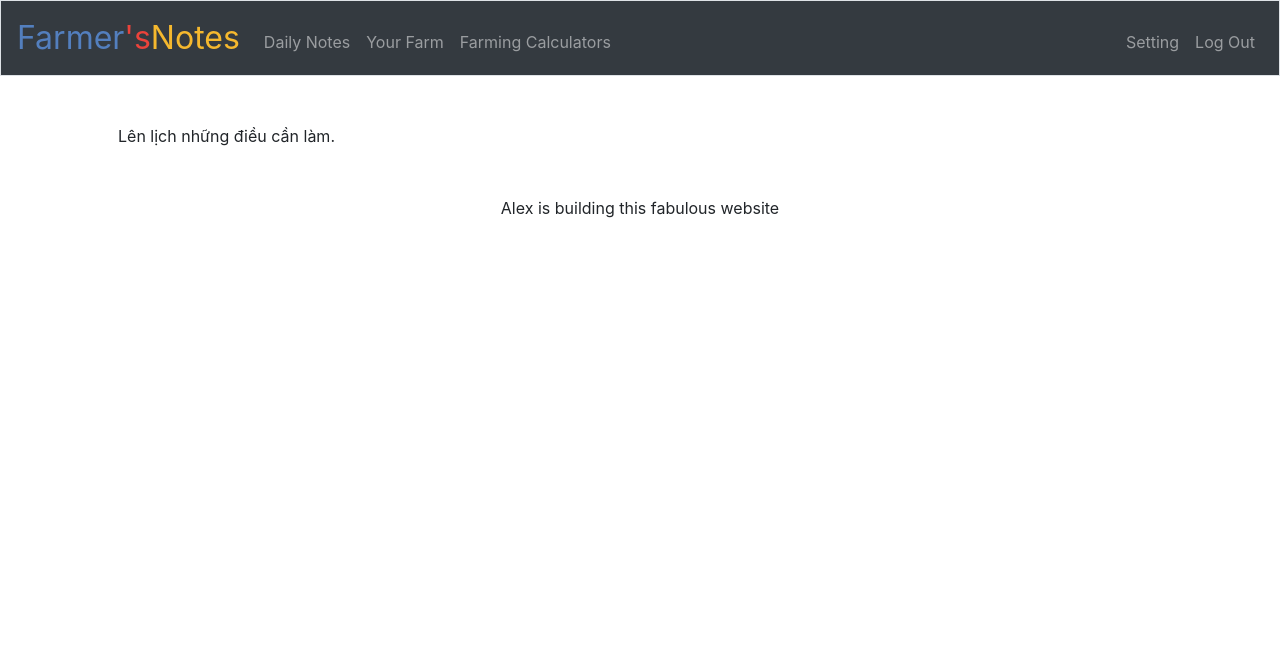
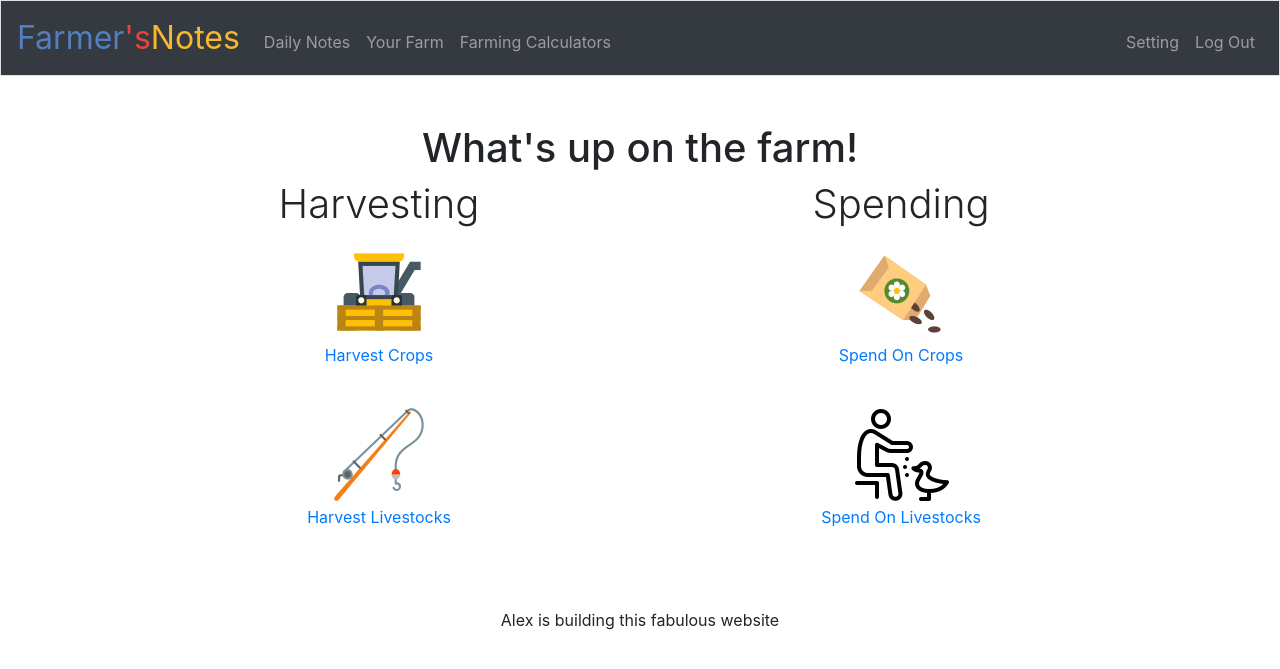
Before and after one commit to alexsonphoenix/cs50-final, a Flask app: page /dailyNotes in a window 1280 px wide. Shown: the top 669 px of the page. Run offline with Flask 2, Linux system fonts and the light colour scheme; a user stored in the database is signed in; some libraries are stand-ins or nearby versions.

Commit message:
dailynotes frontend

```diff
--- a/app.py
+++ b/app.py
@@ -98,7 +98,7 @@ def login():
         session["user_username"] = rows[0]["username"]
 
         # Redirect user to home page
-        return redirect("/")
+        return redirect("/dailyNotes")
 
     # User reached route via GET (as by clicking a link or via redirect)
     return render_template("login.html", form = form)
@@ -166,14 +166,15 @@ def register():
         session["user_id"] = just_registered[0]["id"]
         session["user_username"] = just_registered[0]["username"]
 
-        return redirect("/")
+        return redirect("/setting")
 
     # users reaching register via GET method
     else:
         return render_template("register.html")
 
 
-# Form for setting route
+# SETTING PAGE:
+# Forms for setting route
 class trackingYearsForm(FlaskForm):
     trackingYears = IntegerField('Tracking Years', validators=[NumberRange(min=1, max=7, message="between 1 and 7 years")])
     submit1 = SubmitField('Save')
@@ -181,22 +182,22 @@ class trackingYearsForm(FlaskForm):
 class cropForm(FlaskForm):
     crop_name = StringField('Crop Name')
     cropUnit = StringField('Crop Measurement')
-    submit2 = SubmitField('Save')
+    submit2 = SubmitField('Add')
 
 class cropExForm(FlaskForm):
     cropEx = StringField('Crop Expense')
     cropExUnit = StringField('Crop Expense measurement')
-    submit3 = SubmitField('Save')
+    submit3 = SubmitField('Add')
 
 class livestockForm(FlaskForm):
     livestock = StringField('LiveStock')
     livestockUnit = StringField('LiveStock measurement')
-    submit4 = SubmitField('Save')
+    submit4 = SubmitField('Add')
 
 class livestockExForm(FlaskForm):
     livestockEx = StringField('LiveStock Expense')
     livestockExUnit = StringField('LiveStock Expense measurement')
-    submit5 = SubmitField('Save')
+    submit5 = SubmitField('Add')
 
 @app.route("/setting", methods=["GET", "POST"])
 @login_required
@@ -224,26 +225,51 @@ def setting():
                         unit_name=request.form.get("form2-cropUnit"))
 
         return redirect("/setting")
+
     # User reached route via POST : HANDLING CROP EXPENSES SETTING
     if form3.submit3.data and form3.validate():
-        # insert CROP data into the database
-        db.execute("INSERT INTO cropExpenses (user_id, cropName, unitName) VALUES (:user_id, :crop_name, :unit_name)", user_id=session["user_id"],
-                        crop_name=request.form.get("form3-crop_name"),
-                        unit_name=request.form.get("form3-cropUnit"))
+        # insert CROP EXPENSE data into the database
+        db.execute("INSERT INTO cropExpenses (user_id, cropExName, cropExUnit) VALUES (:user_id, :cropEx, :cropExUnit)", user_id=session["user_id"],
+                        cropEx=request.form.get("form3-cropEx"),
+                        cropExUnit=request.form.get("form3-cropExUnit"))
 
         return redirect("/setting")
+
     # User reached route via POST : HANDLING LIVESTOCK SETTING
+    if form4.submit4.data and form4.validate():
+        # insert LIVESTOCK data into the database
+        db.execute("INSERT INTO livestocks (user_id, livestockName, livestockUnit) VALUES (:user_id, :livestock, :livestockUnit)", user_id=session["user_id"],
+                        livestock=request.form.get("form4-livestock"),
+                        livestockUnit=request.form.get("form4-livestockUnit"))
+
+        return redirect("/setting")
 
     # User reached route via POST : HANDLING LIVESTOCK EXPENSES SETTING
+    if form5.submit5.data and form5.validate():
+        # insert LIVESTOCK EXPENSE data into the database
+        db.execute("INSERT INTO livestockExpenses (user_id, livestockExName, livestockExUnit) VALUES (:user_id, :livestockEx, :livestockExUnit)", user_id=session["user_id"],
+                        livestockEx=request.form.get("form5-livestockEx"),
+                        livestockExUnit=request.form.get("form5-livestockExUnit"))
 
+        return redirect("/setting")
+
+
+
+    # Query to display current inventories
+    qry_crops = db.execute("SELECT * FROM crops WHERE user_id = :user_id", user_id=session["user_id"])
+    qry_cropEx = db.execute("SELECT * FROM cropExpenses WHERE user_id = :user_id", user_id=session["user_id"])
+    qry_livestocks = db.execute("SELECT * FROM livestocks WHERE user_id = :user_id", user_id=session["user_id"])
+    qry_livestockEx = db.execute("SELECT * FROM livestockExpenses WHERE user_id = :user_id", user_id=session["user_id"])
     # User reached route via GET (as by clicking a link or via redirect)
     return render_template("setting.html", form1=form1,
                                             form2=form2,
                                             form3=form3,
                                             form4=form4,
-                                            form5=form5)
-
-
+                                            form5=form5,
+                                            qry_crops=qry_crops,
+                                            qry_cropEx=qry_cropEx,
+                                            qry_livestocks=qry_livestocks,
+                                            qry_livestockEx=qry_livestockEx)
 
 
 # Personal touch: allow users to change their passwords
@@ -286,14 +312,14 @@ def changePassword():
         return render_template("login.html")
 
 
-@app.route("/yourFarm")
+@app.route("/yourFarm") # Only displaying
 @login_required
 def yourFarm():
     # Query user in [users] table
     user_query = db.execute("SELECT * FROM users WHERE id = :user_id",user_id = session["user_id"])
-    print(user_query[0]["trackingYears"])
-    yearNum = int(user_query[0]["trackingYears"])
-    return render_template("yourFarm.html", trackingYears=yearNum)
+
+
+    return render_template("yourFarm.html", trackingYears=int(user_query[0]["trackingYears"]))
 
 
 @app.route("/calculators")
--- a/templates/dailyNotes.html
+++ b/templates/dailyNotes.html
@@ -5,8 +5,28 @@
 {% endblock %}
 
 {% block main %}
-    <div>
-      Lên lịch những điều cần làm.
+    <div class="container">
+      <h1 class="text-center"> What's up on the farm! </h1>
+      <div class="row">
+        <div class="col-6">
+          <h1 class="text-center font-weight-light">Harvesting</h1>
+          <div class="row justify-content-center">
+            <a href="" class="btn btn-default btn-rounded mb-4" data-toggle="modal" data-target="#modalCropForm"><img src="static\images\harvestCrop.png" class="img-fluid" alt="Responsive image"><br>Harvest Crops</a>
+          </div>
+          <div class="row justify-content-center">
+            <a href="" class="btn btn-default btn-rounded mb-4" data-toggle="modal" data-target="#modalLivestockForm"><img src="static\images\harvestLivestock.png" class="img-fluid" alt="Responsive image"><br>Harvest Livestocks</a>
+          </div>
+        </div>
+        <div class="col-6">
+          <h1 class="text-center font-weight-light">Spending</h1>
+          <div class="row justify-content-center">
+            <a href="" class="btn btn-default btn-rounded mb-4" data-toggle="modal" data-target="#modalCropExForm"><img src="static\images\spendCrop.png" class="img-fluid" alt="Responsive image"><br>Spend On Crops</a>
+          </div>
+          <div class="row justify-content-center">
+            <a href="" class="btn btn-default btn-rounded mb-4" data-toggle="modal" data-target="#modalLivestockExForm"><img src="static\images\spendLivestock.png" class="img-fluid" alt="Responsive image"><br>Spend On Livestocks</a>
+          </div>
+        </div>
+      </div>
+    </div>
 
-    </div>
 {% endblock %}
```
Also changed, not shown: templates/setting.html (+51 -4 lines), farmNotes.db, static/images/harvestCrop.png (added), static/images/harvestLivestock.png (added), static/images/spendCrop.png (added), static/images/spendLivestock.png (added).
